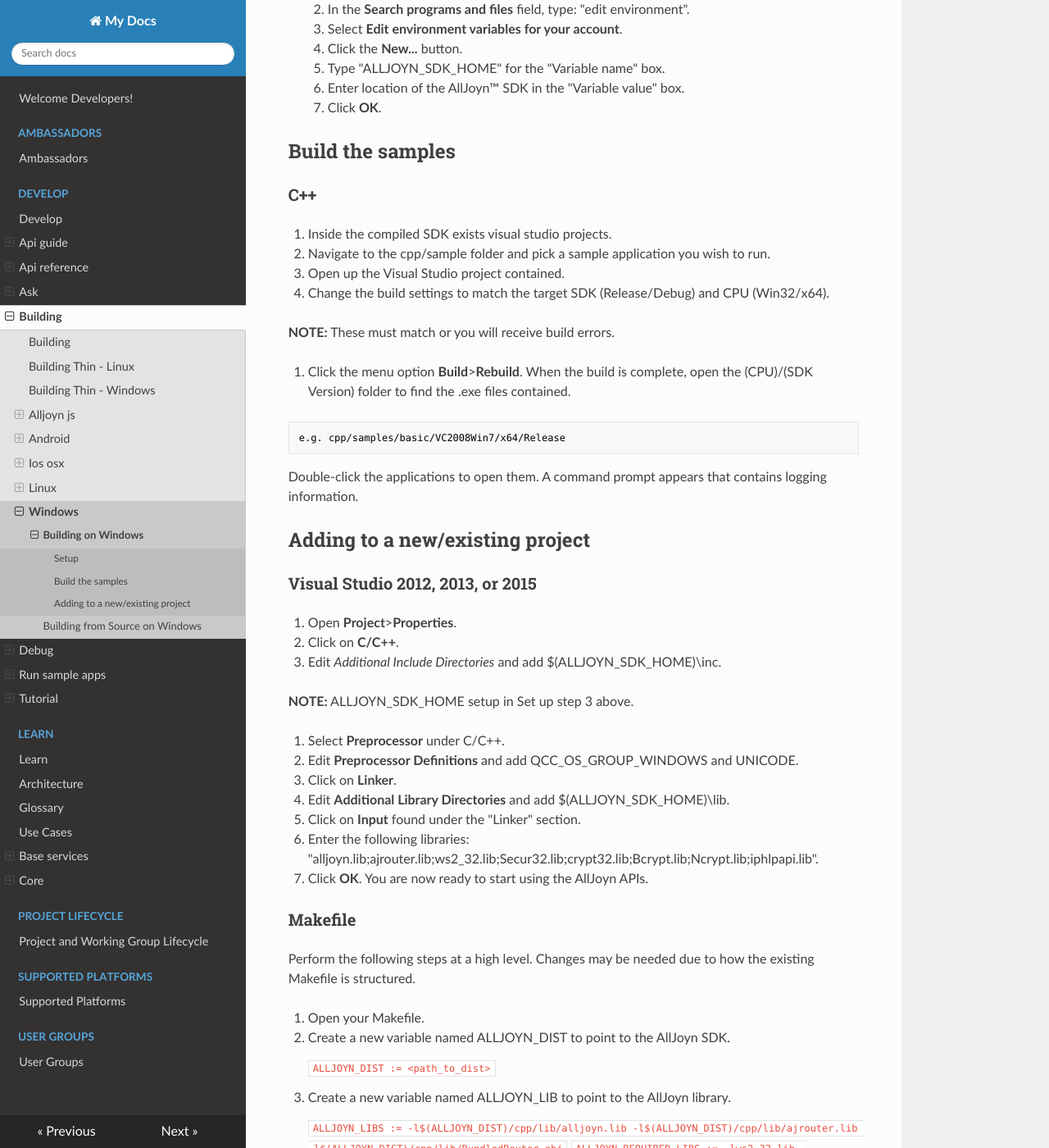
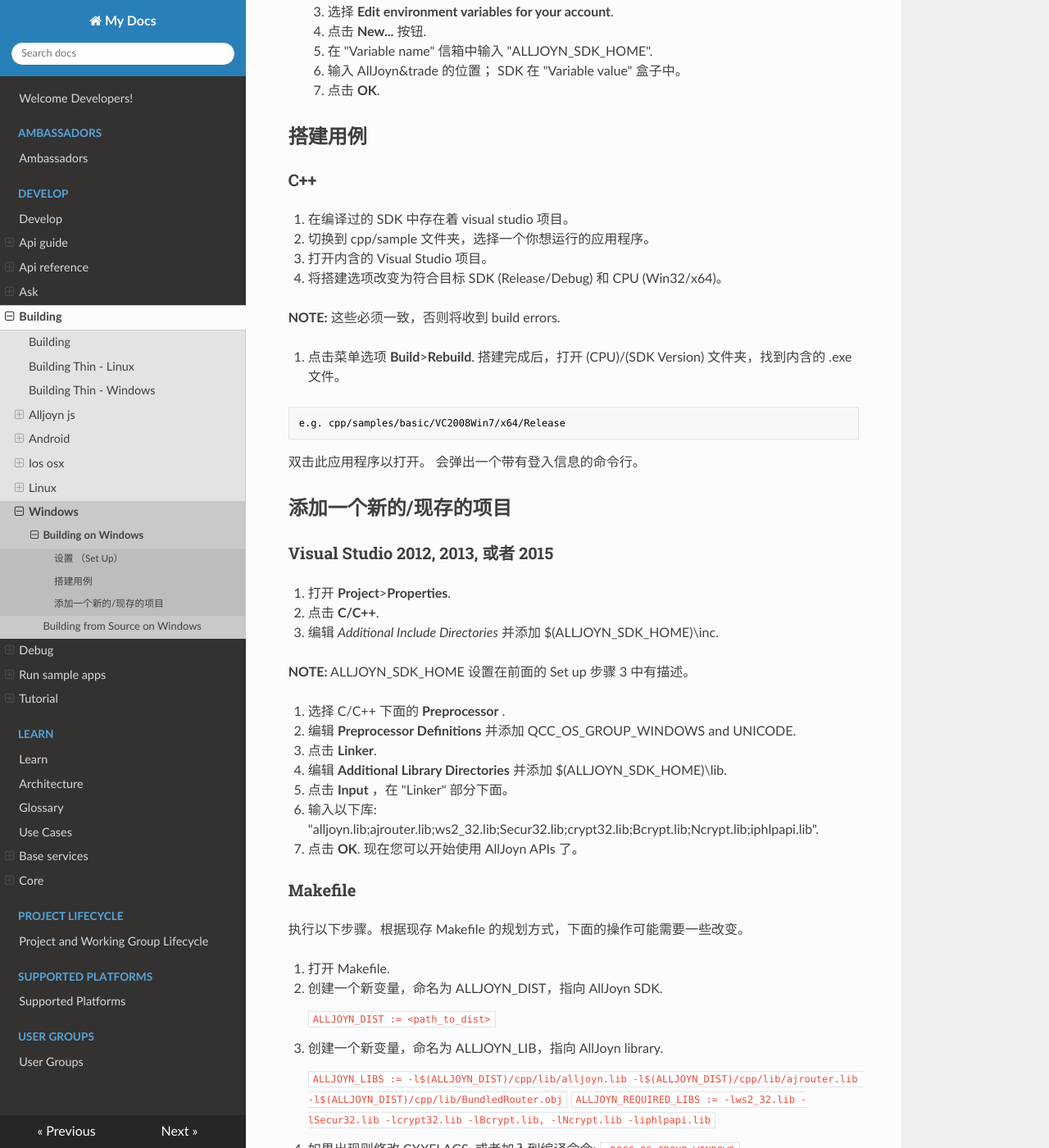
Before and after one commit to smart-conn/alljoyn-zh, an MkDocs documentation site: the page built from docs/develop/building/windows/index.md, in a window 1280 px wide and 1400 px high, scrolled down 336 px. Shown: the whole window at 82% size. Built offline with MkDocs 1.6.1, drawn with Linux system fonts in a browser that asks for light colours; nearby versions of some CDN libraries; some of the changed text lies outside the part shown.

Commit message:
Update index.md

````diff
--- a/docs/develop/building/windows/index.md
+++ b/docs/develop/building/windows/index.md
@@ -1,77 +1,77 @@
 # Building on Windows
 
-## Setup
-1. Install Visual Studio 2012, 2013, or 2015.
-2. Ensure that the correct version of the SDK was downloaded that matches the Visual Studio and CPU.
-3. Set up environment variable, ALLJOYN_SDK_HOME to point to the AllJoyn SDK root folder.
-    1. Click on the Start menu.
-    2. In the **Search programs and files** field, type: "edit environment".
-    3. Select **Edit environment variables for your account**.
-    4. Click the **New...** button.
-    5. Type "ALLJOYN_SDK_HOME" for the "Variable name" box.
-    6. Enter location of the AllJoyn&trade; SDK in the "Variable value" box.
-    7. Click **OK**.
+## 设置 （Set Up）
+1. 安装 Visual Studio 2012, 2013, 或者 2015.
+2. 下载确保与 Visual Studio 和 CPU 相匹配的正确版本的 SDK.
+3. 设置环境变量, ALLJOYN_SDK_HOME 指向 AllJoyn SDK 根目录。
+    1. 点击开始彩电。
+    2. 在 **Search programs and files** 一栏, 输入: "edit environment".
+    3. 选择 **Edit environment variables for your account**.
+    4. 点击 **New...** 按钮.
+    5. 在 "Variable name" 信箱中输入 "ALLJOYN_SDK_HOME".
+    6. 输入 AllJoyn&trade 的位置； SDK 在 "Variable value" 盒子中。
+    7. 点击 **OK**.
 
 
-## Build the samples
+## 搭建用例
 ###C++
-1. Inside the compiled SDK exists visual studio projects.
-2. Navigate to the cpp/sample folder and pick a sample application you wish to run.
-3. Open up the Visual Studio project contained.
-4. Change the build settings to match the target SDK (Release/Debug) and CPU (Win32/x64).
+1. 在编译过的 SDK 中存在着 visual studio 项目。
+2. 切换到 cpp/sample 文件夹，选择一个你想运行的应用程序。
+3. 打开内含的 Visual Studio 项目。
+4. 将搭建选项改变为符合目标 SDK (Release/Debug) 和 CPU (Win32/x64)。
 
-   **NOTE:** These must match or you will receive build errors.
+   **NOTE:** 这些必须一致，否则将收到 build errors.
 
-5. Click the menu option **Build**>**Rebuild**.
-When the build is complete, open the (CPU)/(SDK Version) folder to find the .exe files contained.
+5. 点击菜单选项 **Build**>**Rebuild**.
+搭建完成后，打开 (CPU)/(SDK Version) 文件夹，找到内含的 .exe 文件。
 
 ```
 e.g. cpp/samples/basic/VC2008Win7/x64/Release
 ```
 
-Double-click the applications to open them. A command prompt appears that contains logging information.
+双击此应用程序以打开。 会弹出一个带有登入信息的命令行。
 
-##Adding to a new/existing project
-###Visual Studio 2012, 2013, or 2015
-1. Open **Project**>**Properties**.
+##添加一个新的/现存的项目
+###Visual Studio 2012, 2013, 或者 2015
+1. 打开 **Project**>**Properties**.
 
-2. Click on **C/C++**.
+2. 点击  **C/C++**.
 
-3. Edit *Additional Include Directories* and add $(ALLJOYN_SDK_HOME)\inc.
+3. 编辑 *Additional Include Directories* 并添加 $(ALLJOYN_SDK_HOME)\inc.
 
-   **NOTE:** ALLJOYN_SDK_HOME setup in Set up step 3 above.
+   **NOTE:** ALLJOYN_SDK_HOME 设置在前面的 Set up 步骤 3 中有描述。
 
-4. Select **Preprocessor** under C/C++.
+4. 选择 C/C++ 下面的 **Preprocessor** .
 
-5. Edit **Preprocessor Definitions** and add QCC_OS_GROUP_WINDOWS and UNICODE.
+5. 编辑 **Preprocessor Definitions** 并添加 QCC_OS_GROUP_WINDOWS and UNICODE.
 
-6. Click on **Linker**.
+6. 点击 **Linker**.
 
-7. Edit **Additional Library Directories** and add $(ALLJOYN_SDK_HOME)\lib.
+7. 编辑 **Additional Library Directories** 并添加 $(ALLJOYN_SDK_HOME)\lib.
 
-8. Click on **Input** found under the "Linker" section.
+8. 点击 **Input** ，在 "Linker" 部分下面。
 
-9. Enter the following libraries: "alljoyn.lib;ajrouter.lib;ws2_32.lib;Secur32.lib;crypt32.lib;Bcrypt.lib;Ncrypt.lib;iphlpapi.lib".
+9. 输入以下库: "alljoyn.lib;ajrouter.lib;ws2_32.lib;Secur32.lib;crypt32.lib;Bcrypt.lib;Ncrypt.lib;iphlpapi.lib".
 
-10. Click **OK**.  You are now ready to start using the AllJoyn APIs.
+10. 点击 **OK**.  现在您可以开始使用 AllJoyn APIs 了。
 
 
 ### Makefile
 
-Perform the following steps at a high level. Changes may be needed due to how the existing Makefile is structured.
+执行以下步骤。根据现存 Makefile 的规划方式，下面的操作可能需要一些改变。
 
-1. Open your Makefile.
-2. Create a new variable named ALLJOYN_DIST to point to the AllJoyn SDK.
+1. 打开 Makefile.
+2. 创建一个新变量，命名为 ALLJOYN_DIST，指向 AllJoyn SDK.
 
     `ALLJOYN_DIST := <path_to_dist>`
 
-3. Create a new variable named ALLJOYN_LIB to point to the AllJoyn library.
+3. 创建一个新变量，命名为 ALLJOYN_LIB，指向 AllJoyn library.
 
     `ALLJOYN_LIBS := -l$(ALLJOYN_DIST)/cpp/lib/alljoyn.lib -l$(ALLJOYN_DIST)/cpp/lib/ajrouter.lib -l$(ALLJOYN_DIST)/cpp/lib/BundledRouter.obj`
     `ALLJOYN_REQUIRED_LIBS := -lws2_32.lib -lSecur32.lib -lcrypt32.lib -lBcrypt.lib, -lNcrypt.lib -liphlpapi.lib`
 
-4. Modify CXXFLAGS if present, or add to compile command: `-DQCC_OS_GROUP_WINDOWS`
+4. 如果出现则修改 CXXFLAGS, 或者加入到编译命令: `-DQCC_OS_GROUP_WINDOWS`
 
-5. Modify the include section to add: `-I$(ALLJOYN_DIST)/cpp/inc`
+5. 修改 include 部分，添加 `-I$(ALLJOYN_DIST)/cpp/inc`
 
-6. Add `$(ALLJOYN_LIB) $(ALLJOYN_REQUIRED_LIBS)` to the Linker command:
+6. 添加 `$(ALLJOYN_LIB) $(ALLJOYN_REQUIRED_LIBS)` 到 Linker 命令:
````
